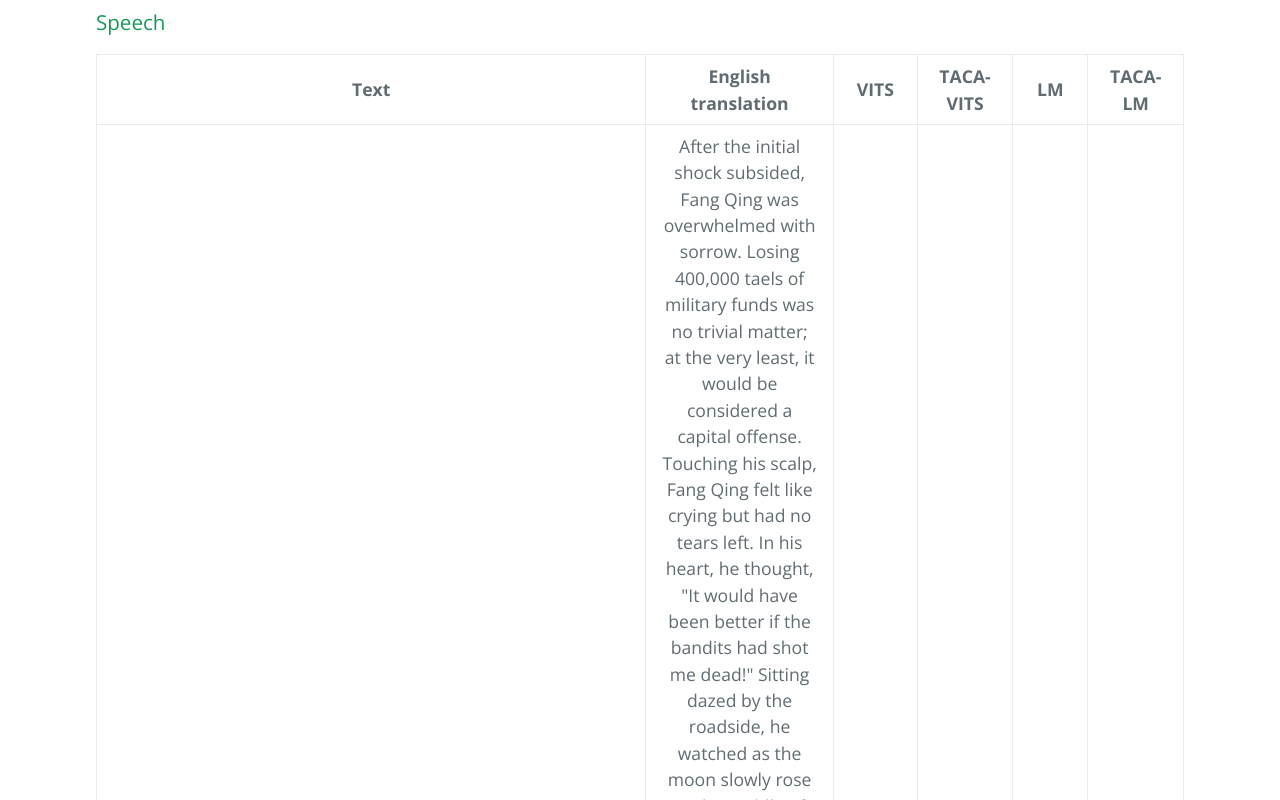
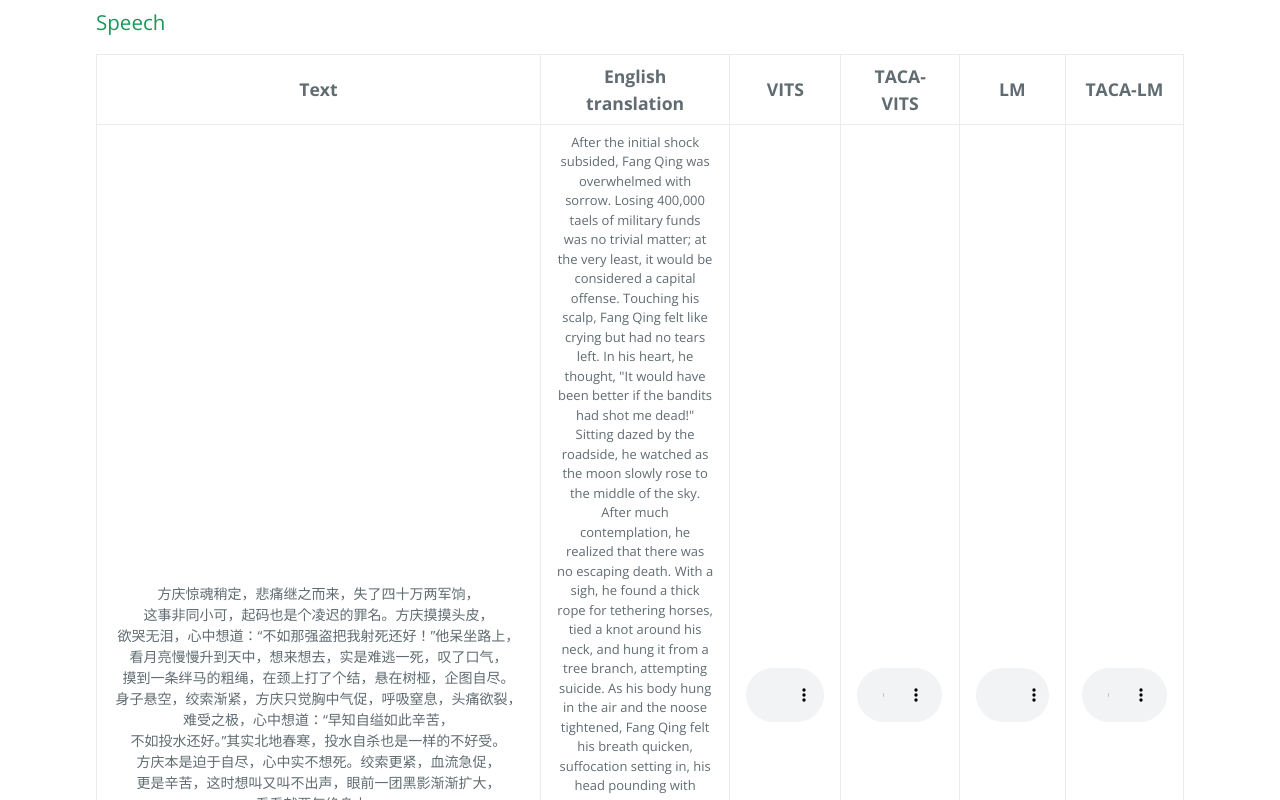
Before and after one commit to dukGuo/TACA-TTS, a plain HTML site: page index.html in a window 1280 px wide. Shown: the part 2080-2880 px from the top of the page. Drawn offline with nearby package versions, Linux system fonts and the light colour scheme.

Commit message:
fix font 	modified:   index.html

```diff
--- a/index.html
+++ b/index.html
@@ -162,8 +162,8 @@
       let scene_data = ""
 
       scene_data += '<tr>'
-      scene_data += '<td style="text-align: center; width: 10%;" rowspan=1>' + text + '</td>'
-      scene_data += '<td style="text-align: center; width: 22%;" rowspan=1>' + trans + '</td>'
+      scene_data += '<td style="text-align: center; width: 10%;font-size:14px" rowspan=1>' + text + '</td>'
+      scene_data += '<td style="text-align: center; width: 22%;font-size:13px" rowspan=1>' + trans + '</td>'
       for (let z in models) {
         let model = models[z]
         scene_data += '<td style="text-align: center"><audio style="width: 100%;" controls="" src="' + './raw/samples/' + model + '/' + file + '.wav' + '"></audio></td>'
```
